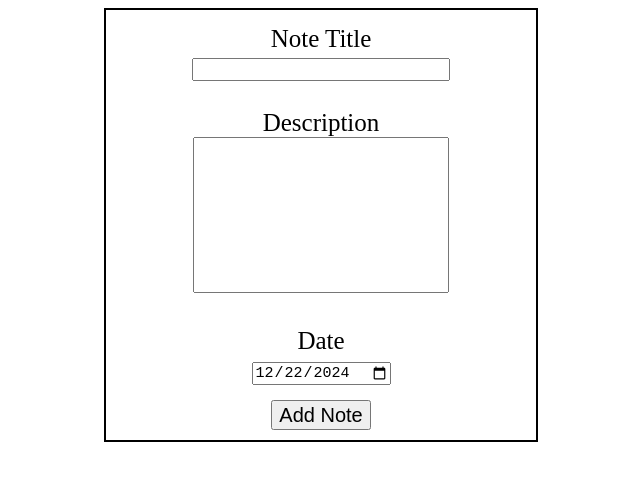
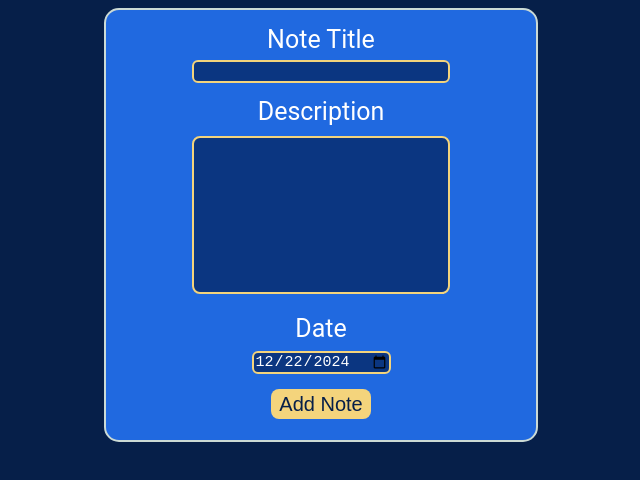
Before and after one commit to Medjai229/ITI-simple-note-app, a website: page addNote.html in a window 1280 px wide. Shown: the whole page, without its empty margins (319-959 px from the left). Drawn offline with Linux system fonts and the light colour scheme.

Commit message:
Add note fixing css

```diff
--- a/addNote.css
+++ b/addNote.css
@@ -1,5 +1,13 @@
+body {
+  font-family: 'Roboto', sans-serif;
+  background-color: #061f49;
+  color: #ffffff;
+}
+
 #noteInfo {
-  border: 2px solid black;
+  background-color: #2069e0;
+  border: 2px solid #cbdad5;
+  border-radius: 15px;
   width: 400px;
   height: 400px;
   display: flex;
@@ -11,23 +19,45 @@
   font-size: 25px;
 }
 
+label {
+  margin: 0px;
+  padding: 0px;
+}
+
 #title {
+  color: #ffffff;
+  background-color: #0b3681;
+  border: 2px solid #f4d47c;
   width: 250px;
   font-size: 15px;
+  border-radius: 6px;
 }
 
 #desc {
+  margin-top: 10px;
+  color: #ffffff;
+  background-color: #0b3681;
+  border: 2px solid #f4d47c;
   width: 250px;
   height: 150px;
   font-size: 15px;
   resize: none;
+  border-radius: 8px;
 }
 
 #date {
+  color: #ffffff;
+  background-color: #0b3681;
+  border: 2px solid #f4d47c;
   font-size: 15px;
+  border-radius: 6px;
 }
 
 #add {
+  color: #061f49;
+  background-color: #f4d47c;
+  border: 1px solid transparent;
+  border-radius: 8px;
   margin-top: 15px;
   height: 30px;
   width: 100px;
@@ -35,8 +65,8 @@
 }
 
 span {
-  margin: 0px;
+  display: block;
   font-size: 12px;
-  color: red;
+  color: #ac2626;
   opacity: 0;
 }
```
Also changed, not shown: addNote.html (+3 -4 lines).
